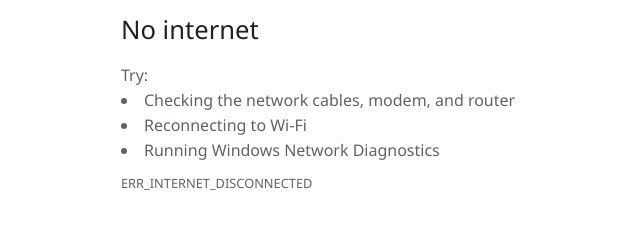
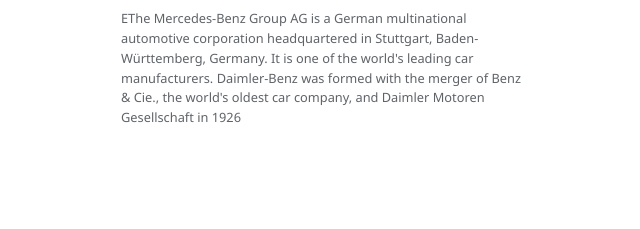
Before and after one commit to jerrylai19990120/WebGLGame, a plain HTML site: page index.html in a window 1280 px wide. Shown: the part 253-482 px from the top of the page, without its empty margins (319-959 px from the left). Drawn offline with nearby package versions, Linux system fonts and the light colour scheme.

Commit message:
second commit

```diff
--- a/index.html
+++ b/index.html
@@ -25,12 +25,7 @@
       <div class="game-menu-layout" id="game-menu">
         <div class="game-menu-window">
           <img style="width: 150px; height: 150px;" src="./mercedes.jpg"></img>
-          <h1>No internet</h1>
-          <p>Try:</p>
-          <li>Checking the network cables, modem, and router</li>
-          <li>Reconnecting to Wi-Fi</li>
-          <li>Running Windows Network Diagnostics</li>
-          <p id="error">ERR_INTERNET_DISCONNECTED</p>
+          <p id="error">EThe Mercedes-Benz Group AG is a German multinational automotive corporation headquartered in Stuttgart, Baden-Württemberg, Germany. It is one of the world's leading car manufacturers. Daimler-Benz was formed with the merger of Benz & Cie., the world's oldest car company, and Daimler Motoren Gesellschaft in 1926</p>
         </div>
       </div>
     </div>
```
